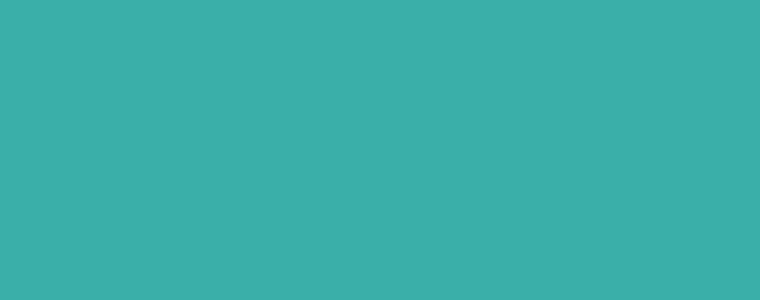
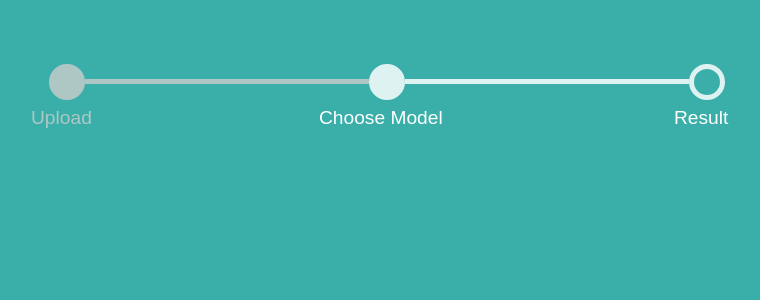
Before and after one commit to tensan8/sendika, a React (Create React App) app in the folder sendika-app/: page / in a window 1280 px wide. Shown: the top 300 px of the page, without its empty margins (201-961 px from the left). Built offline with nearby package versions, Linux system fonts and the light colour scheme.

Commit message:
Added status tracker feature

```diff
--- a/sendika-app/src/App.js
+++ b/sendika-app/src/App.js
@@ -1,14 +1,16 @@
 import './assets/css/App.scss';
 import {BrowserRouter as Router, Switch, Route} from 'react-router-dom'
 import NavBar from './components/NavBar'
+import UploadProcess from './pages/UploadProcess';
 
 function App() {
   return (
     <div className="App">
       <Router>
-        <NavBar/>
+        {/* <NavBar/> */}
         <Switch>
-          <Route exact path='/'>
+          {/* Temporary home path nya langsung ke path Upload */}
+          <Route exact path='/' component={UploadProcess}>
 
           </Route>
         </Switch>
--- /dev/null
+++ b/sendika-app/src/assets/css/components/StatusTracker.scss
@@ -0,0 +1,41 @@
+@use "../utilities/variables";
+
+
+div {
+    display: flex;
+    justify-content: center;
+    text-align: center;
+    margin-top: 1rem;
+}
+
+svg {
+    line {
+        stroke-width: 5;
+        stroke: variables.$grey;
+
+    }
+
+    circle {
+        stroke-width: 5;
+        stroke: variables.$grey;
+
+    }
+
+    text {
+        font-size: 1.2rem;
+        fill: variables.$text-white;
+    }
+}
+
+.active-progress {
+    fill: variables.$grey;
+}
+
+.inactive-progress {
+    fill: variables.$inactive_color;
+    stroke: variables.$inactive_color;
+}
+
+.inactive-text {
+    fill: variables.$inactive_color;
+}
--- a/sendika-app/src/assets/css/index.scss
+++ b/sendika-app/src/assets/css/index.scss
@@ -1,14 +1,13 @@
-
+@use 'utilities/variables';
 @import url('https://fonts.googleapis.com/css2?family=Staatliches&display=swap');
 
-@import 'utilities/_variables';
 
 html {
   box-sizing: border-box;
 }
 
 body {
-  background-color: $primary_color;
+  background-color: variables.$primary_color;
   margin: 0;
   font-family: Montserrat, sans-serif;
   -webkit-font-smoothing: antialiased;
--- a/sendika-app/src/assets/css/utilities/_variables.scss
+++ b/sendika-app/src/assets/css/utilities/_variables.scss
@@ -1,2 +1,7 @@
+// Based on Figma
 $primary_color: #3AAFA9;
-$inactive_color: #AEC7C5
+$inactive_color: #AEC7C5;
+$text-white: #FEFFFF;
+$text-black: #17252A;
+$grey: #DEF2F1;
+$teal: #2B7A78;
--- /dev/null
+++ b/sendika-app/src/components/StatusTracker.jsx
@@ -0,0 +1,30 @@
+import React, { useState } from 'react'
+
+import '../assets/css/components/StatusTracker.scss'
+
+function StatusTracker(props) {
+    const [availableStatus, setStatus] = useState({
+        status_upload: "upload",
+        status_choose_model: "choose model",
+        status_result: "result"
+    })
+    const [currStatus, setCurrStatus] = useState(props.status)
+
+    return (
+        <div>
+            <svg width="850" height="73" viewBox="0 0 780 73" fill="none">
+                <circle className={`${(currStatus === availableStatus.status_upload) ? 'active-progress' : 'inactive-progress'}`} cx="18" cy="18" r="15.5"/>
+                <circle className={`${currStatus === availableStatus.status_result ? 'active-progress' : ''}`} cx="658" cy="18" r="15.5"/>
+                <circle className={`${currStatus === availableStatus.status_choose_model ? 'active-progress' : ''} ${currStatus === availableStatus.status_result ? 'inactive-progress' : ''}`} cx="338" cy="18" r="15.5"/>
+                <line className={`${currStatus !== availableStatus.status_upload ? 'inactive-progress' : ''}`} x1="36" y1="17.5" x2="320" y2="17.5"/>
+                <line className={`${currStatus === availableStatus.status_result ? 'inactive-progress' : ''}`} x1="356" y1="17.5" x2="640" y2="17.5"/>
+                <text className={`${currStatus !== availableStatus.status_upload ? 'inactive-text' : ''}`} x="-18" y="60">Upload</text>
+                <text className={`${currStatus === availableStatus.status_result ? 'inactive-text' : ''}`} x="270" y="60">Choose Model</text>
+                <text x="625" y="60">Result</text>
+            </svg>
+        </div>
+
+    )
+}
+
+export default StatusTracker
--- /dev/null
+++ b/sendika-app/src/pages/UploadProcess.jsx
@@ -0,0 +1,13 @@
+import React from 'react'
+import StatusTracker from '../components/StatusTracker'
+
+function UploadProcess() {
+    return (
+        <div>
+            <StatusTracker status="choose model"/>
+
+        </div>
+    )
+}
+
+export default UploadProcess
```
Also changed, not shown: sendika-app/src/assets/css/pages/UploadProcess.jsx (added), 2 other files (tests, documents, lock files or other folders).
